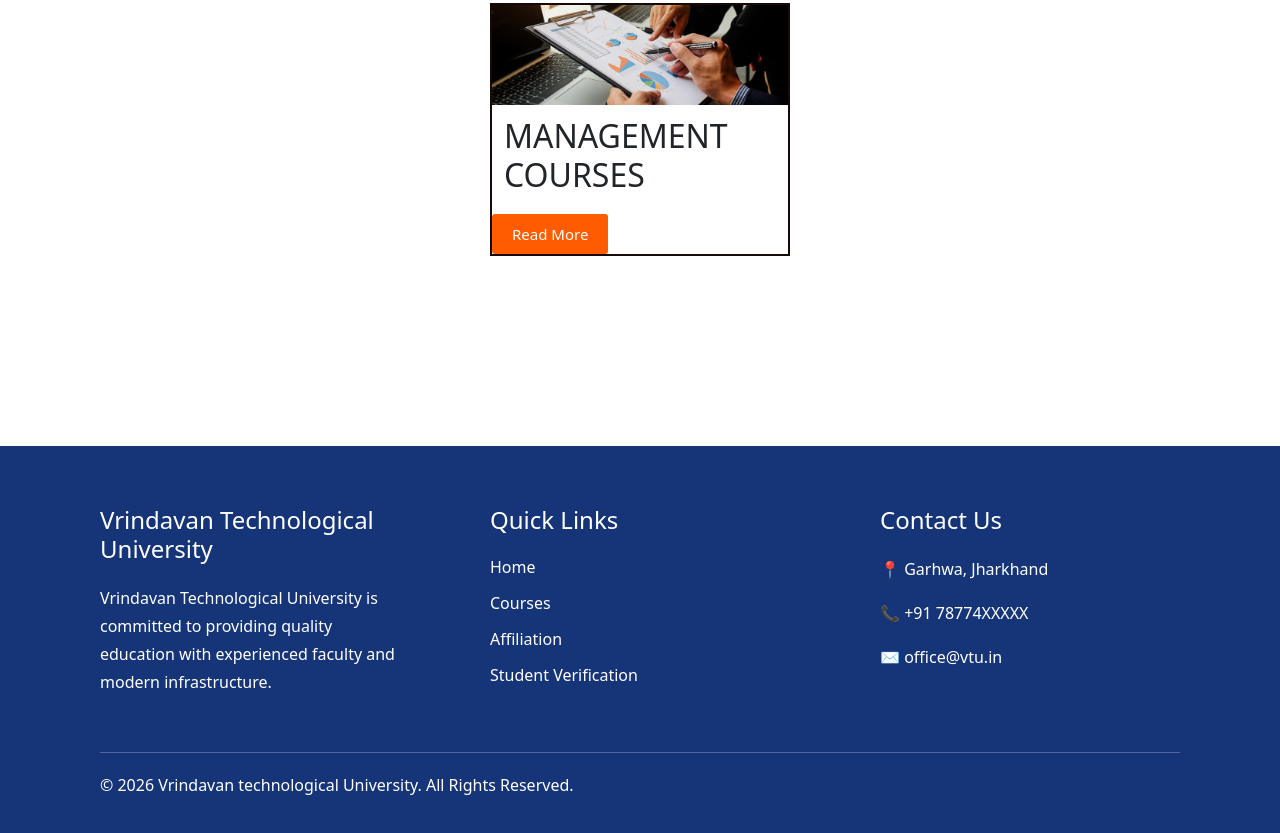
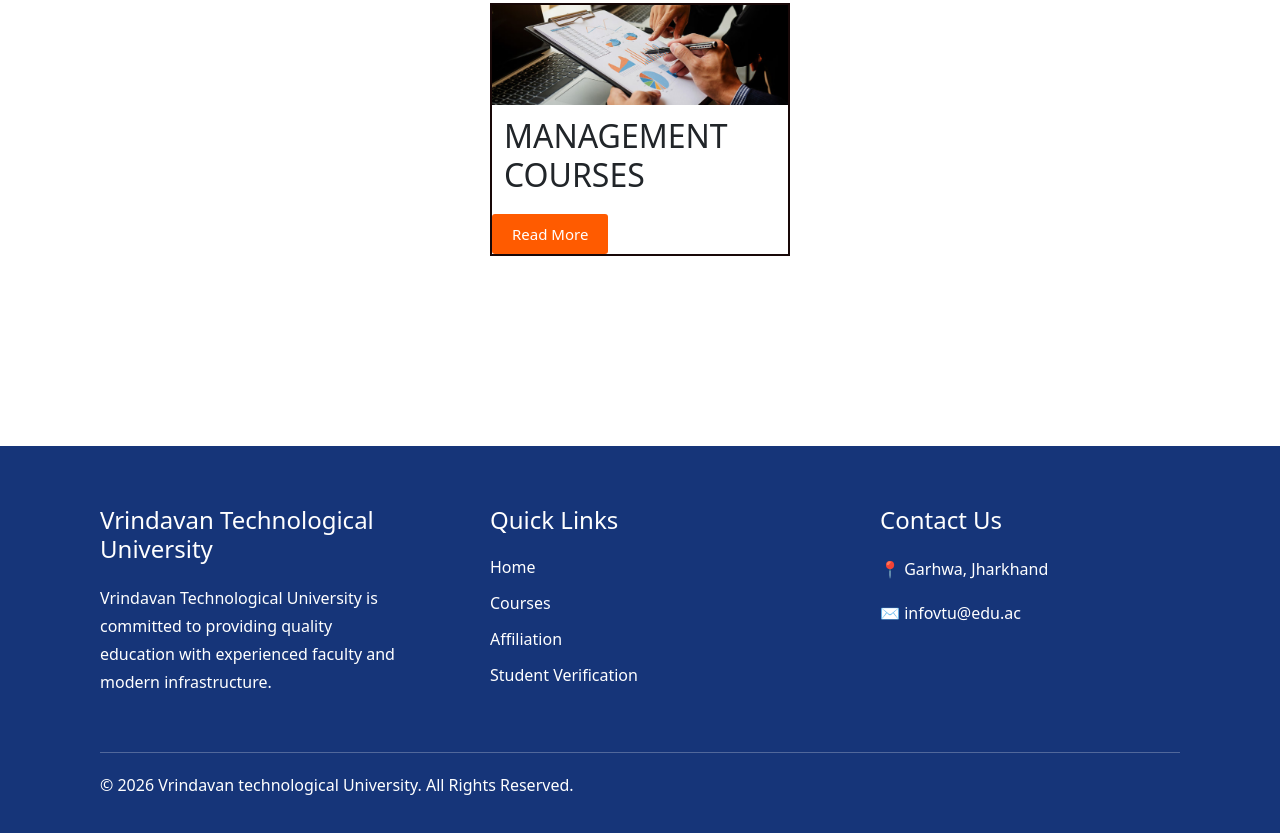
Before and after one commit to Aditya1127git/newRealPro2, a website: page index.html in a window 1280 px wide. Shown: the part 2239-3072 px from the top of the page. Drawn offline with nearby package versions, Linux system fonts and the light colour scheme.

Commit message:
changed email

```diff
--- a/index.html
+++ b/index.html
@@ -193,9 +193,8 @@
 
                 <p>📍 Garhwa, Jharkhand</p>
 
-                <p>📞 +91 78774XXXXX</p>
 
-                <p>✉️ office@vtu.in</p>
+                <p>✉️ infovtu@edu.ac</p>
 
             </div>
 
```
